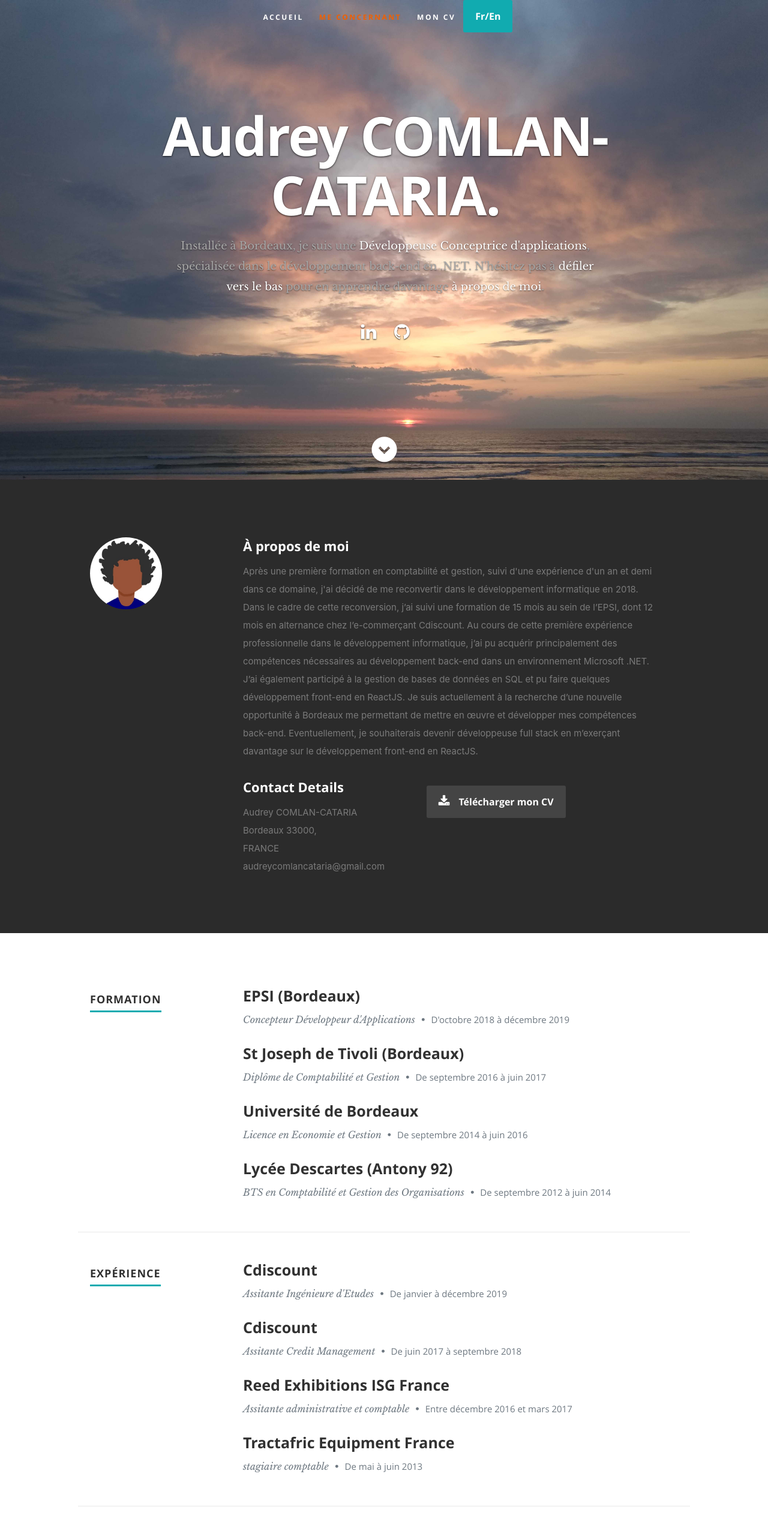
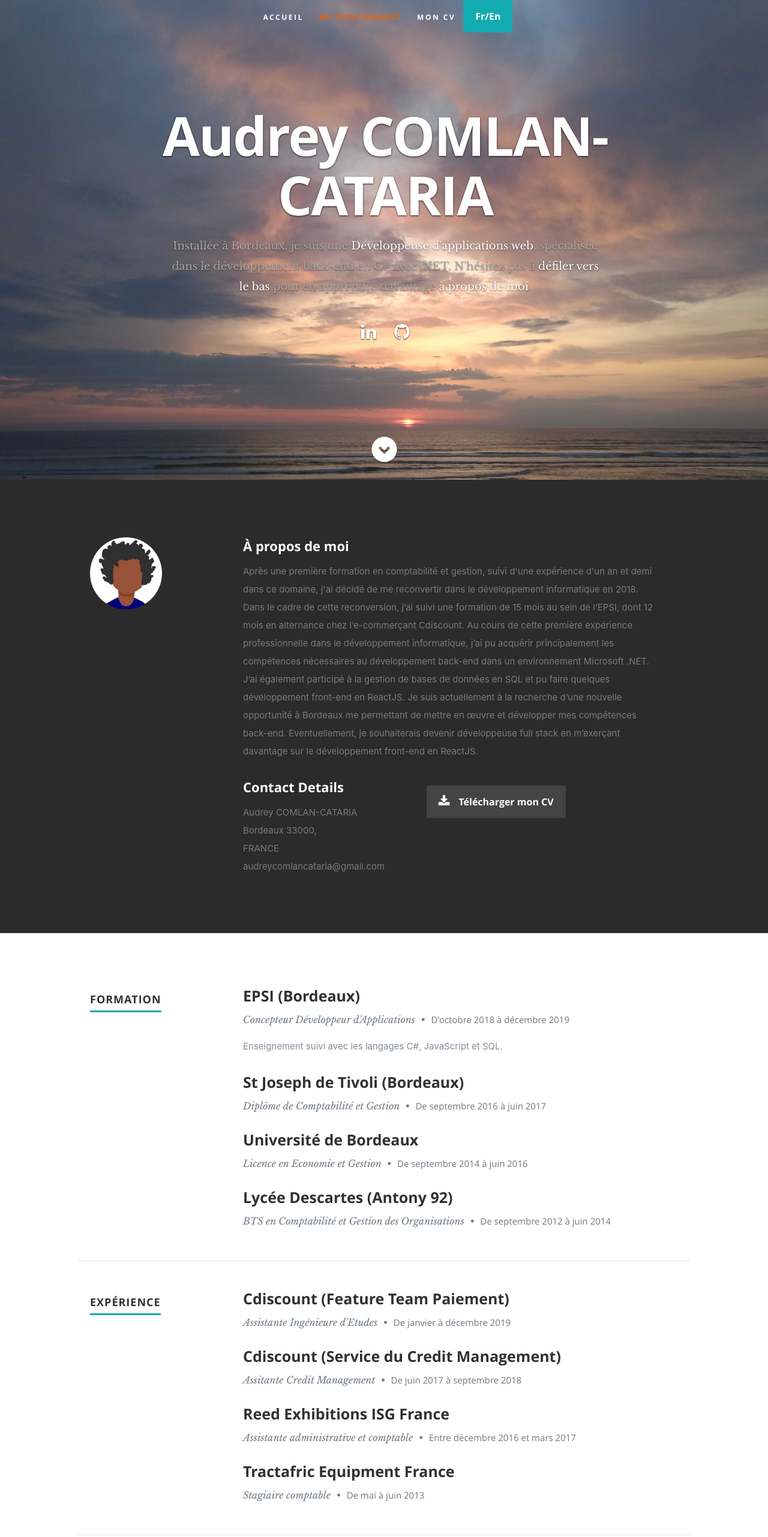
Before and after one commit to Koulikana/resume, a React (Create React App) app: page / in a window 1280 px wide. Shown: the top 2563 px of the page at 60% size. Built offline with nearby package versions, Linux system fonts and the light colour scheme.

Commit message:
Some feedback from Marie D

```diff
--- a/src/components/header/header.js
+++ b/src/components/header/header.js
@@ -53,7 +53,7 @@ export default class Header extends Component {
           {/* end #nav-wrap */}
           <div className="row banner">
             <div className="banner-text">
-              <h1 className="responsive-headline">{resumeData.name}.</h1>
+              <h1 className="responsive-headline">{resumeData.name}</h1>
               <h3>
                 {resumeData.header.city} <span>{resumeData.role}</span>, {resumeData.roleDescription}.{' '}
                 {resumeData.header.beforeStartScrolling}{' '}
--- a/src/resumeDataEn.js
+++ b/src/resumeDataEn.js
@@ -6,17 +6,17 @@ let resumeDataEn = {
     works: 'Works',
     testimonials: 'Testimonials',
     contact: 'Contact',
-    city: "I'm a Bordeaux, France based",
-    beforeStartScrolling: "Let's",
+    city: "I'm a French",
+    beforeStartScrolling: 'Do not hesitate to',
     startScrolling: 'start scrolling',
     learnMore: 'and learn more',
     aboutMe: 'about me',
   },
   about: {
     title: 'About Me',
-    content: `After a first degree in accounting and management, then a year and a half work experience in finance, in late 2018 I decided to do a professional retraining. I did my professional retraining in software development by following a programme made by the EPSI. This programme lasted 15 months and included 12 months part-time job with the French online merchant Cdiscount.
-    Within these 12 months at Cdiscount, I mostly acquired skills in back-end development using the Microsoft .NET environment. Besides, I managed data bases in SQL and developed some front-end components with ReactJS.
-    I currently looking for a back-end job opportunity in Bordeaux, France. However, I’m expecting to be a full stack developer, as so I would like to practice more front-end developments with ReactJS.
+    content: `After a first degree in accounting and management, then a year and a half work experience in finance, I decided in late 2018 to do a career change. I did a professional retraining in software development by following a programme made by the EPSI. This programme lasted 15 months and included 12 months part-time job in the French online merchant Cdiscount.
+    I mostly acquired skills in back-end development using the Microsoft .NET environment. Besides, I managed data bases in SQL and developed some front-end components with ReactJS.
+    I currently looking for a back-end job opportunity in Bordeaux, France. Furthermore, I’m really interested in becoming a full stack developer, in order to practice more front-end developments with ReactJS.
     `,
     email: `audreycomlancataria@gmail.com`,
     downloadResume: 'Download Resume',
@@ -27,36 +27,36 @@ let resumeDataEn = {
     skills: 'Skills',
     epsi: {
       schoolName: 'EPSI (Bordeaux)',
-      degree: "Concepteur Développeur d'Applications",
+      degree: 'Bachelor degree in Software Development',
       date: 'October 2018 - December 2019',
       description: '',
     },
     tivoli: {
       schoolName: 'St Joseph de Tivoli (Bordeaux)',
-      degree: 'Diplôme de Comptabilité et Gestion',
+      degree: 'Bachelor degree in Accounting & Management',
       date: 'September 2016 - June 2017',
       description: '',
     },
     uBordeaux: {
       schoolName: 'Université de Bordeaux',
-      degree: 'Licence en Economie et Gestion',
+      degree: 'Bachelor degree in Economics & Management',
       date: 'September 2014 - June 2016',
       description: '',
     },
     descartes: {
       schoolName: 'Lycée Descartes (Antony 92)',
-      degree: 'BTS en Comptabilité et Gestion des Organisations',
+      degree: '2 years degree in Accounting & Management',
       date: 'September 2012 - June 2014',
       description: '',
     },
     cdiscount2: {
-      companyName: 'Cdiscount',
+      companyName: 'Cdiscount (Feature Team Payment)',
       job: 'Software Engineer Junior',
       date: 'From January to December 2019',
       description: '',
     },
     cdiscount1: {
-      companyName: 'Cdiscount',
+      companyName: 'Cdiscount (Credit Management Department)',
       job: 'Credit Management Junior',
       date: 'June 2017 - September 2018',
       description: '',
@@ -77,7 +77,7 @@ let resumeDataEn = {
   imagebaseurl: 'https://koulikana.github.io/',
   name: "I'm Audrey COMLAN-CATARIA",
   role: 'Software Developer',
-  roleDescription: 'specialised in back-end development with .NET',
+  roleDescription: 'based in Bordeauc and specialised in C# back-end development with .NET',
   githubLink: 'https://github.com/Koulikana/',
   linkedinLink: 'https://www.linkedin.com/in/audrey-comlan-cataria',
 };
--- a/src/resumeDataFr.js
+++ b/src/resumeDataFr.js
@@ -15,7 +15,7 @@ let resumeDataFr = {
   about: {
     title: 'À propos de moi',
     content: `Après une première formation en comptabilité et gestion, suivi d'une expérience d'un an et demi dans ce domaine, j'ai décidé de me reconvertir dans le développement informatique en 2018. Dans le cadre de cette reconversion, j’ai suivi une formation de 15 mois au sein de l’EPSI, dont 12 mois en alternance chez l’e-commerçant Cdiscount.
-    Au cours de cette première expérience professionnelle dans le développement informatique, j’ai pu acquérir principalement des compétences nécessaires au développement back-end dans un environnement Microsoft .NET. J’ai également participé à la gestion de bases de données en SQL et pu faire quelques développement front-end en ReactJS.
+    Au cours de cette première expérience professionnelle dans le développement informatique, j’ai pu acquérir principalement les compétences nécessaires au développement back-end dans un environnement Microsoft .NET. J’ai également participé à la gestion de bases de données en SQL et pu faire quelques développement front-end en ReactJS.
     Je suis actuellement à la recherche d’une nouvelle opportunité à Bordeaux me permettant de mettre en œuvre et développer mes compétences back-end. Eventuellement, je souhaiterais devenir développeuse full stack en m’exerçant davantage sur le développement front-end en ReactJS.
     `,
     email: `audreycomlancataria@gmail.com`,
@@ -29,7 +29,7 @@ let resumeDataFr = {
       schoolName: 'EPSI (Bordeaux)',
       degree: "Concepteur Développeur d'Applications",
       date: "D'octobre 2018 à décembre 2019",
-      description: '',
+      description: 'Enseignement suivi avec les langages C#, JavaScript et SQL.',
     },
     tivoli: {
       schoolName: 'St Joseph de Tivoli (Bordeaux)',
@@ -50,34 +50,34 @@ let resumeDataFr = {
       description: '',
     },
     cdiscount2: {
-      companyName: 'Cdiscount',
-      job: "Assitante Ingénieure d'Etudes",
+      companyName: 'Cdiscount (Feature Team Paiement)',
+      job: "Assistante Ingénieure d'Etudes",
       date: 'De janvier à décembre 2019',
       description: '',
     },
     cdiscount1: {
-      companyName: 'Cdiscount',
+      companyName: 'Cdiscount (Service du Credit Management)',
       job: 'Assitante Credit Management',
       date: 'De juin 2017 à septembre 2018',
       description: '',
     },
     reed: {
       companyName: 'Reed Exhibitions ISG France',
-      job: 'Assitante administrative et comptable',
+      job: 'Assistante administrative et comptable',
       date: 'Entre décembre 2016 et mars 2017',
       description: '',
     },
     tef: {
       companyName: 'Tractafric Equipment France',
-      job: 'stagiaire comptable',
+      job: 'Stagiaire comptable',
       date: 'De mai à juin 2013',
       description: '',
     },
   },
   imagebaseurl: 'https://koulikana.github.io/',
   name: 'Audrey COMLAN-CATARIA',
-  role: "Développeuse Conceptrice d'applications",
-  roleDescription: 'spécialisée dans le développement back-end en .NET',
+  role: "Développeuse d'applications web",
+  roleDescription: 'spécialisée dans le développement back-end en C# avec .NET',
   githubLink: 'https://github.com/Koulikana/',
   linkedinLink: 'https://www.linkedin.com/in/audrey-comlan-cataria',
 };
```
